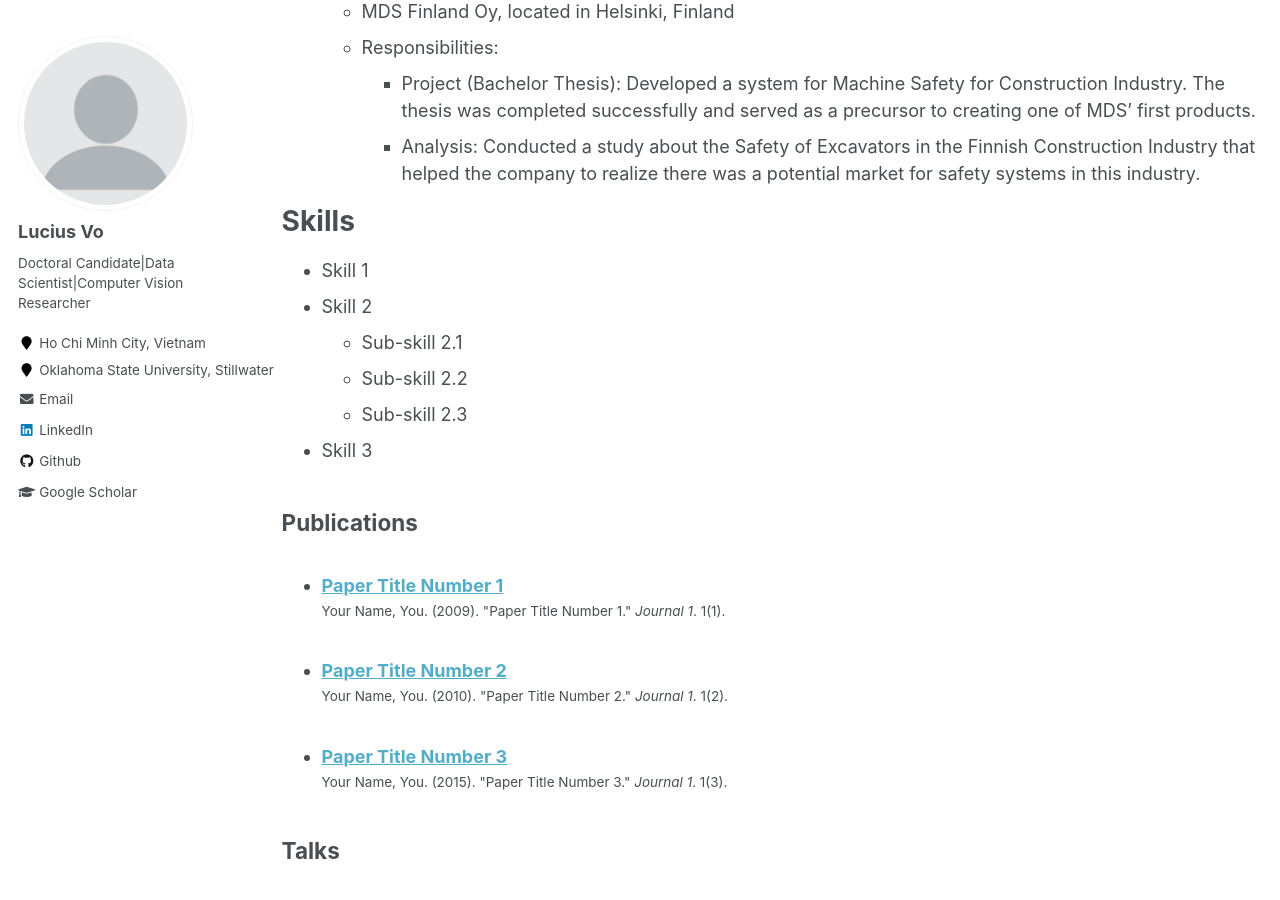
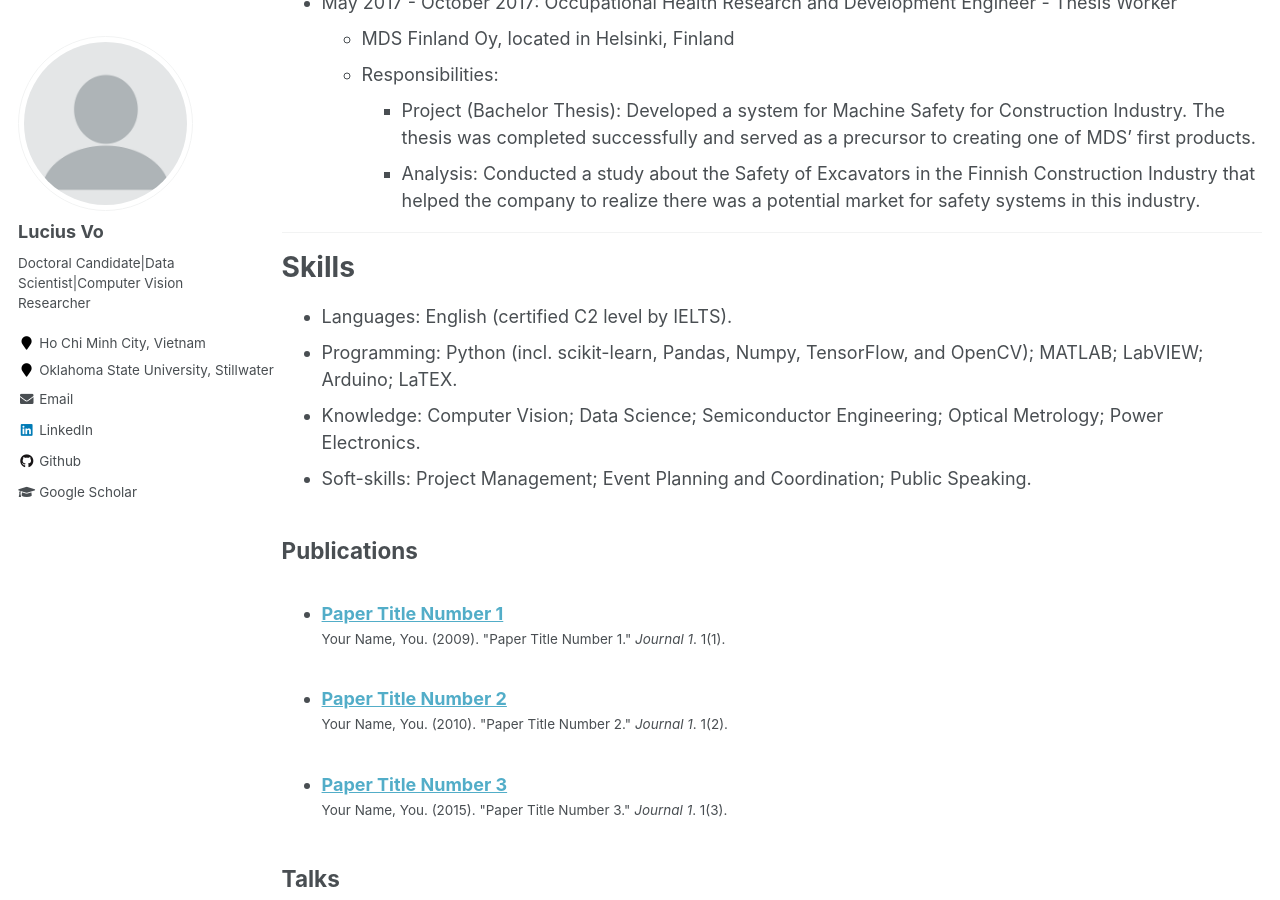
Before and after one commit to vohuynhquangnguyen/vohuynhquangnguyen.github.io, a Jekyll site: the page built from _pages/cv.md, in a window 1280 px wide and 900 px high, scrolled down 2642 px. Built offline with Jekyll 4.4.1, drawn with Linux system fonts in a browser that asks for light colours.

Commit message:
Update cv.md

```diff
--- a/_pages/cv.md
+++ b/_pages/cv.md
@@ -51,7 +51,7 @@ I can offer my solid understanding of Semiconductor Devices, Optical Metrology,
   * Supervisor: Petri Karha
   * Responsibilities:
     * Research: Assisted the research team in a project that was funded by EMPIR about the characterization and standardization of solar cell performance. The project was completed successfully, and the results were published as a conference paper for the Optics in Engineering Symposium (OIE2019) in the Optical Review journal, Springer.
-   * Miscellaneous: Assisted in the measurement, evaluation, and calibration of optical spectrometry devices.
+    * Miscellaneous: Assisted in the measurement, evaluation, and calibration of optical spectrometry devices.
 
 * March 2018 - November 2018: Electronics Manufacturing and Test Engineer
   * Noiseless Acoustics Oy, located in Helsinki, Finland
@@ -66,13 +66,13 @@ I can offer my solid understanding of Semiconductor Devices, Optical Metrology,
     * Project (Bachelor Thesis): Developed a system for Machine Safety for Construction Industry. The thesis was completed successfully and served as a precursor to creating one of MDS' first products.
     * Analysis: Conducted a study about the Safety of Excavators in the Finnish Construction Industry that helped the company to realize there was a potential market for safety systems in this industry.
 
+***
+
 # Skills
-* Skill 1
-* Skill 2
-  * Sub-skill 2.1
-  * Sub-skill 2.2
-  * Sub-skill 2.3
-* Skill 3
+* Languages: English (certified C2 level by IELTS).
+* Programming: Python (incl. scikit-learn, Pandas, Numpy, TensorFlow, and OpenCV); MATLAB; LabVIEW; Arduino; LaTEX.
+*  Knowledge: Computer Vision; Data Science; Semiconductor Engineering; Optical Metrology; Power Electronics.
+*  Soft-skills: Project Management; Event Planning and Coordination; Public Speaking.
 
 ## Publications
   <ul>{% for post in site.publications %}
```
